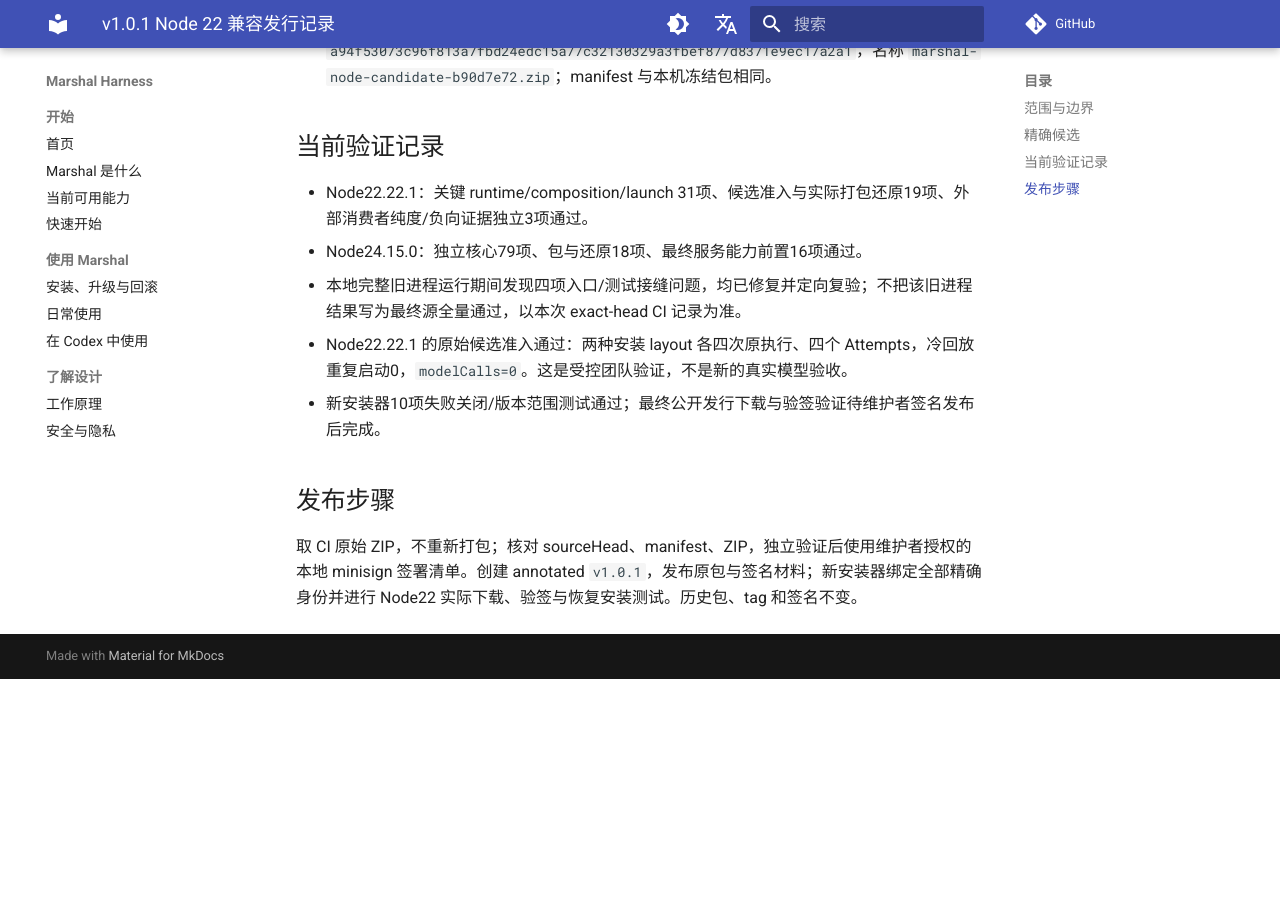
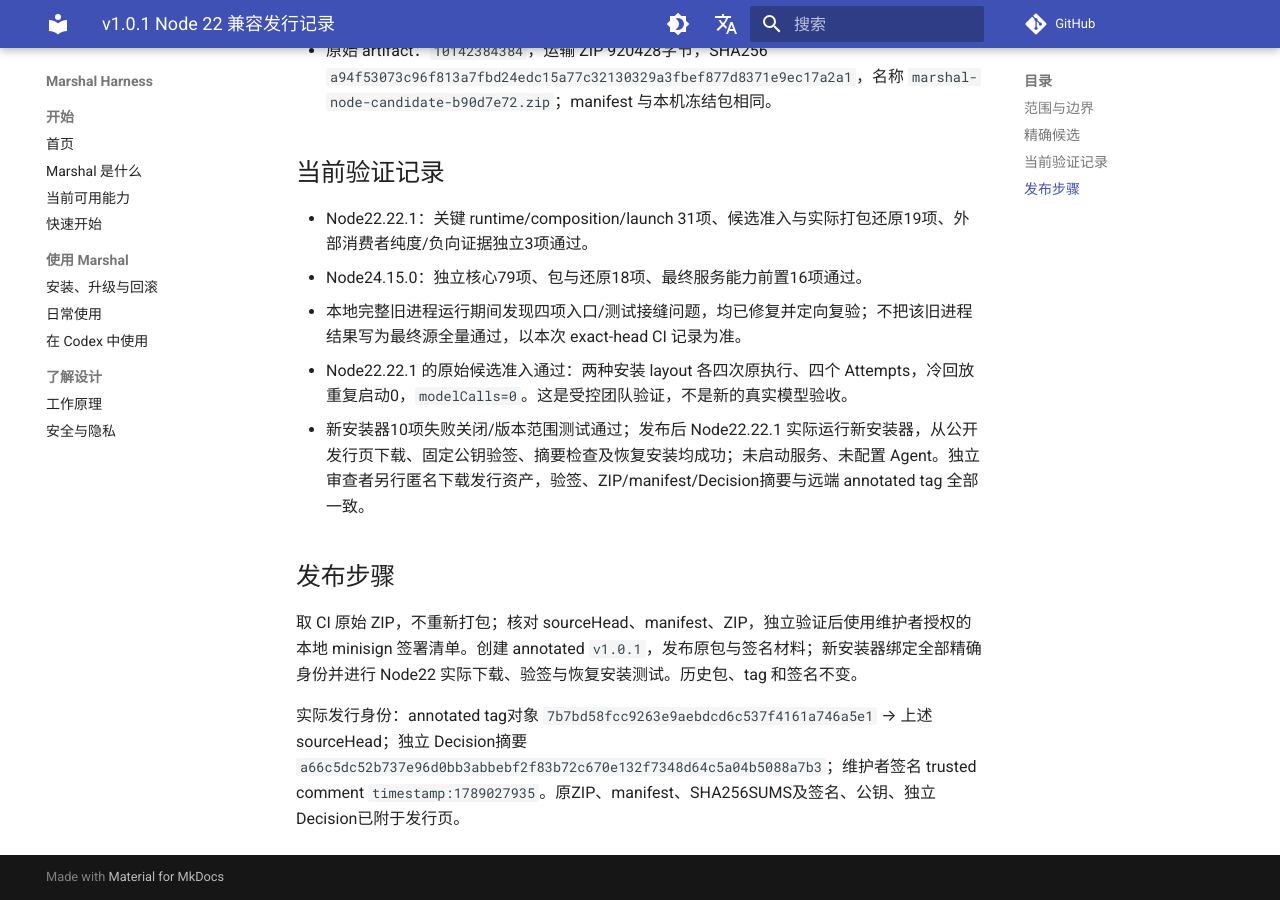
Before and after one commit to chiga0/marshal-harness, an MkDocs documentation site: the page built from docs/v1.0.1-release-dossier-2026-09-10.md, in a window 1280 px wide and 900 px high, scrolled down 781 px. Built offline with MkDocs 1.6.1 and Material for MkDocs 9.7.7, drawn with Linux system fonts in a browser that asks for light colours; comment, search, counter and statistics services are not loaded; before the commit the page ends 1460 px from its top, so only the background shows below that; some of the changed text lies outside the part shown.

Commit message:
docs: record signed v1.0.1 publication and real Node 22 installation

```diff
--- a/docs/v1.0.1-release-dossier-2026-09-10.md
+++ b/docs/v1.0.1-release-dossier-2026-09-10.md
@@ -1,6 +1,6 @@
 # v1.0.1 Node 22 兼容发行记录
 
-状态：候选验证通过，等待维护者交互签名，尚未发布。新版本不覆盖 v1.0.0。
+状态：[v1.0.1 已发布](https://github.com/chiga0/marshal-harness/releases/tag/v1.0.1)。维护者交互签名后，固定公钥验签及两项摘要核对通过；新版本不覆盖 v1.0.0。
 
 ## 范围与边界
 
@@ -22,8 +22,10 @@
 - Node24.15.0：独立核心79项、包与还原18项、最终服务能力前置16项通过。
 - 本地完整旧进程运行期间发现四项入口/测试接缝问题，均已修复并定向复验；不把该旧进程结果写为最终源全量通过，以本次 exact-head CI 记录为准。
 - Node22.22.1 的原始候选准入通过：两种安装 layout 各四次原执行、四个 Attempts，冷回放重复启动0，`modelCalls=0`。这是受控团队验证，不是新的真实模型验收。
-- 新安装器10项失败关闭/版本范围测试通过；最终公开发行下载与验签验证待维护者签名发布后完成。
+- 新安装器10项失败关闭/版本范围测试通过；发布后 Node22.22.1 实际运行新安装器，从公开发行页下载、固定公钥验签、摘要检查及恢复安装均成功；未启动服务、未配置 Agent。独立审查者另行匿名下载发行资产，验签、ZIP/manifest/Decision摘要与远端 annotated tag 全部一致。
 
 ## 发布步骤
 
 取 CI 原始 ZIP，不重新打包；核对 sourceHead、manifest、ZIP，独立验证后使用维护者授权的本地 minisign 签署清单。创建 annotated `v1.0.1`，发布原包与签名材料；新安装器绑定全部精确身份并进行 Node22 实际下载、验签与恢复安装测试。历史包、tag 和签名不变。
+
+实际发行身份：annotated tag对象 `7b7bd58fcc9263e9aebdcd6c537f4161a746a5e1` → 上述 sourceHead；独立 Decision摘要 `a66c5dc52b737e96d0bb3abbebf2f83b72c670e132f7348d64c5a04b5088a7b3`；维护者签名 trusted comment `timestamp:1789027935`。原ZIP、manifest、SHA256SUMS及签名、公钥、独立Decision已附于发行页。
```
Also changed, not shown: README.md (+1 -1 lines), docs/node-install.md (+2 -2 lines), docs/roadmap-status.md (+2 -0 lines).
